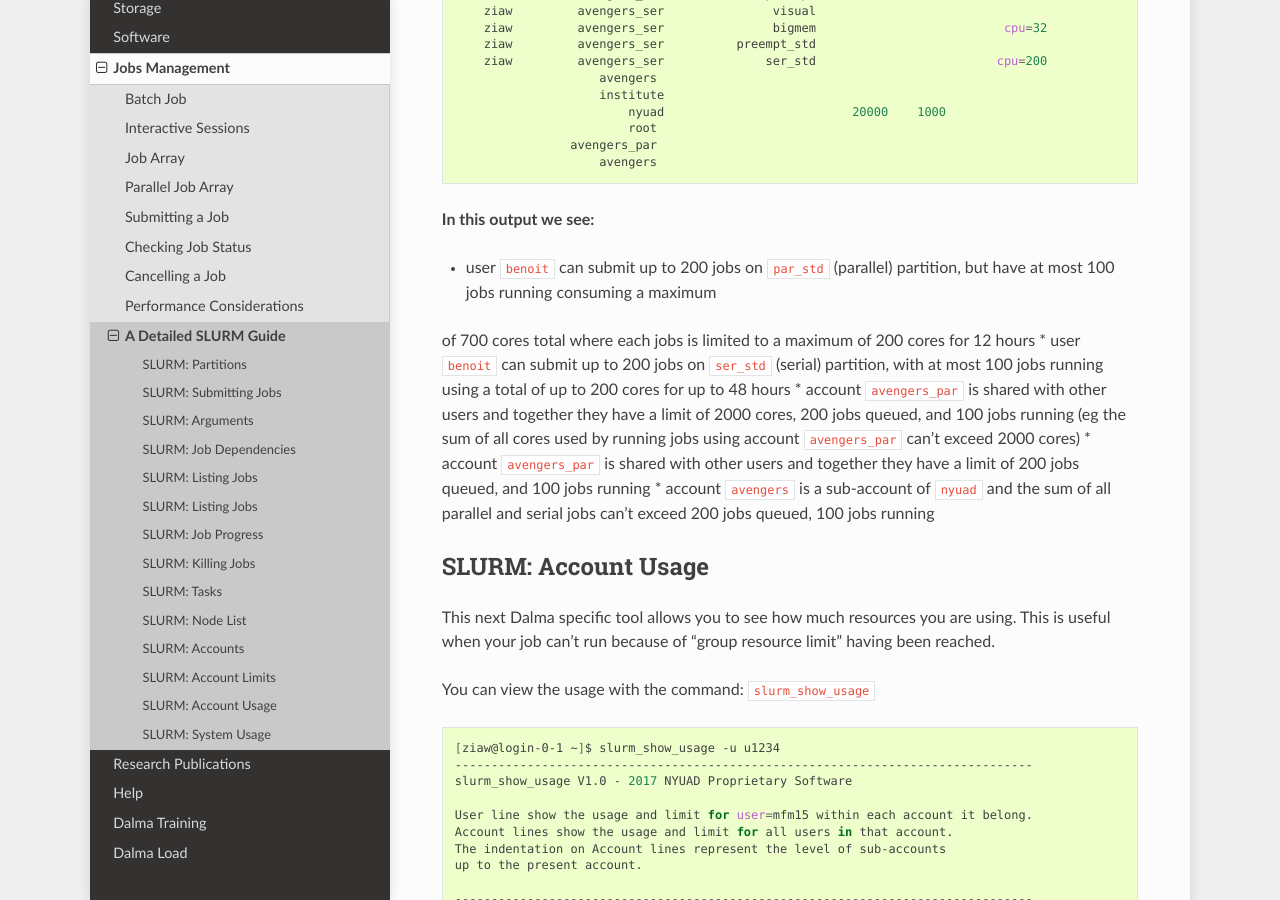
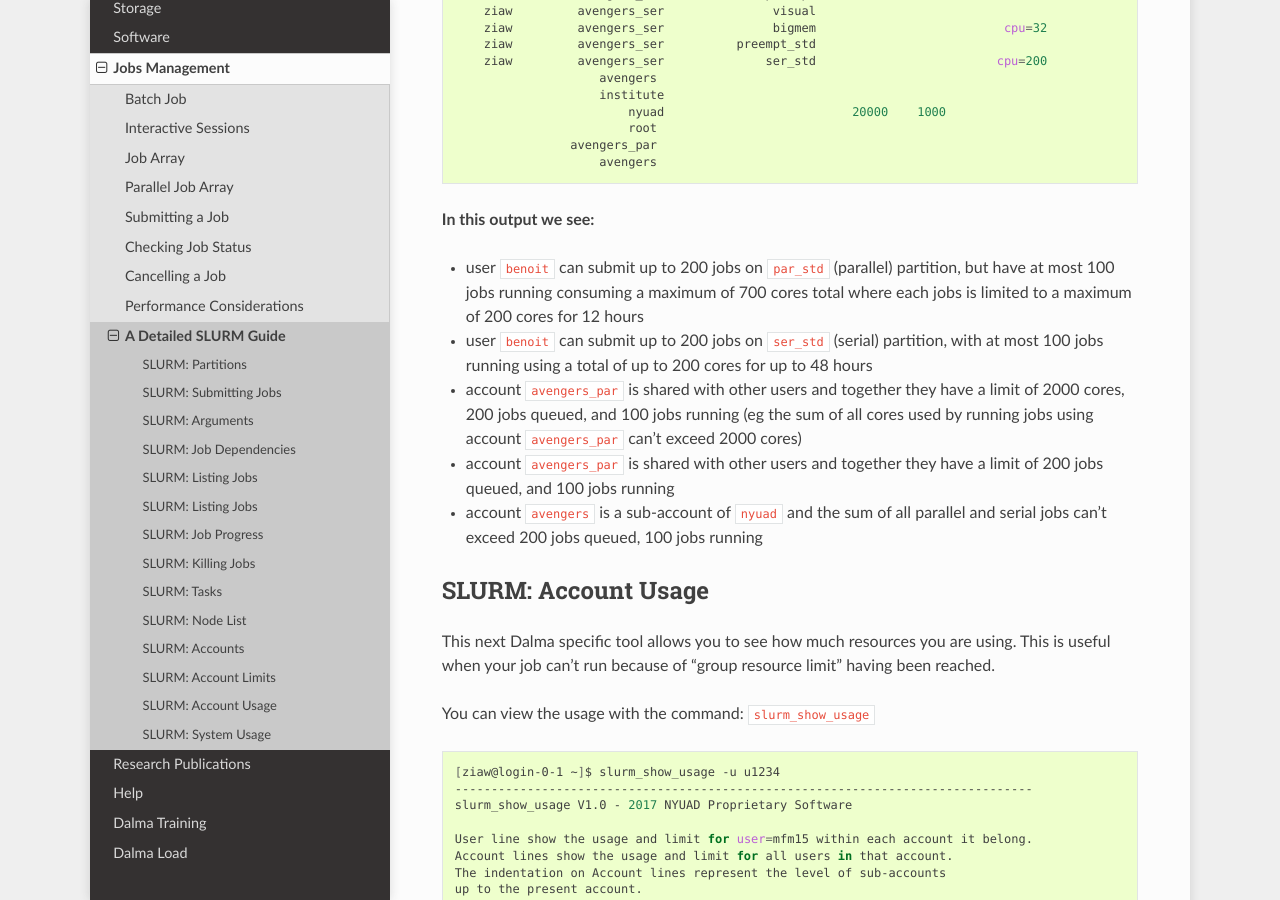
Before and after one commit to NYUAD-CRC/crc-docs, a Sphinx documentation site: the page built from source/hpc/jobs/dalma_slurm.rst, in a window 1280 px wide and 900 px high, scrolled down 5513 px. Built offline with Sphinx 7.4.7 and the Read the Docs theme 2.0.0, drawn with Linux system fonts in a browser that asks for light colours; some of the changed text lies outside the part shown.

Commit message:
fixed few warnings in new content

```diff
--- a/source/hpc/jobs/dalma_slurm.rst
+++ b/source/hpc/jobs/dalma_slurm.rst
@@ -2,7 +2,7 @@ A Detailed SLURM Guide
 ======================
 
 SLURM: Partitions
-----------------
+-----------------
 
 A partition is a collection of nodes, they may share some attributes (CPU type, GPU, etc)
 
@@ -17,7 +17,7 @@ A partition is a collection of nodes, they may share some attributes (CPU type,
 * For those who are experts in SLURM we use partitions to request GPUs, large memory, and visual instead of "constraints" as this approach gives us more flexibility for priorities and resource limits.
 
 SLURM: Submitting Jobs
----------------------
+----------------------
 
 1. To submit a job first you write a "job script"
 
@@ -284,15 +284,11 @@ the following Dalma specific tool:
 
 **In this output we see:**
 
-* user ``benoit`` can submit up to 200 jobs on ``par_std`` (parallel) partition, but have at most 100 jobs running consuming a maximum
-of 700 cores total where each jobs is limited to a maximum of 200 cores for 12 hours
-* user ``benoit`` can submit up to 200 jobs on ``ser_std`` (serial) partition, with at most 100 jobs running using a total of up to 200 cores for
-up to 48 hours
-* account ``avengers_par`` is shared with other users and together they have a limit of 2000 cores, 200 jobs queued, and 100 jobs
-running (eg the sum of all cores used by running jobs using account ``avengers_par`` can't exceed 2000 cores)
+* user ``benoit`` can submit up to 200 jobs on ``par_std`` (parallel) partition, but have at most 100 jobs running consuming a maximum of 700 cores total where each jobs is limited to a maximum of 200 cores for 12 hours
+* user ``benoit`` can submit up to 200 jobs on ``ser_std`` (serial) partition, with at most 100 jobs running using a total of up to 200 cores for up to 48 hours
+* account ``avengers_par`` is shared with other users and together they have a limit of 2000 cores, 200 jobs queued, and 100 jobs running (eg the sum of all cores used by running jobs using account ``avengers_par`` can't exceed 2000 cores)
 * account ``avengers_par`` is shared with other users and together they have a limit of 200 jobs queued, and 100 jobs running
-* account ``avengers`` is a sub-account of ``nyuad`` and the sum of all parallel and serial jobs can't exceed 200 jobs queued, 100 jobs
-running
+* account ``avengers`` is a sub-account of ``nyuad`` and the sum of all parallel and serial jobs can't exceed 200 jobs queued, 100 jobs running
 
 SLURM: Account Usage
 --------------------
@@ -363,14 +359,16 @@ the steering committee with statistics and
 other key informations that help them
 define fair resource usage rules.
 
---------------------------------------------------------------------------------
-slurm_show_usage V1.0 - 2017 NYUAD Proprietary Software
+.. code-block:: bash
 
-Account lines show the usage and limit for all users in that account.
-The indentation on Account lines represent the level of sub-accounts
-up to the present account.
+    --------------------------------------------------------------------------------
+    slurm_show_usage V1.0 - 2017 NYUAD Proprietary Software
 
-.. code-block:: bash
+    Account lines show the usage and limit for all users in that account.
+    The indentation on Account lines represent the level of sub-accounts
+    up to the present account.
+
+
 
     --------------------------------------------------------------------------------
     Usage  Limit     TYPE     Account
```
